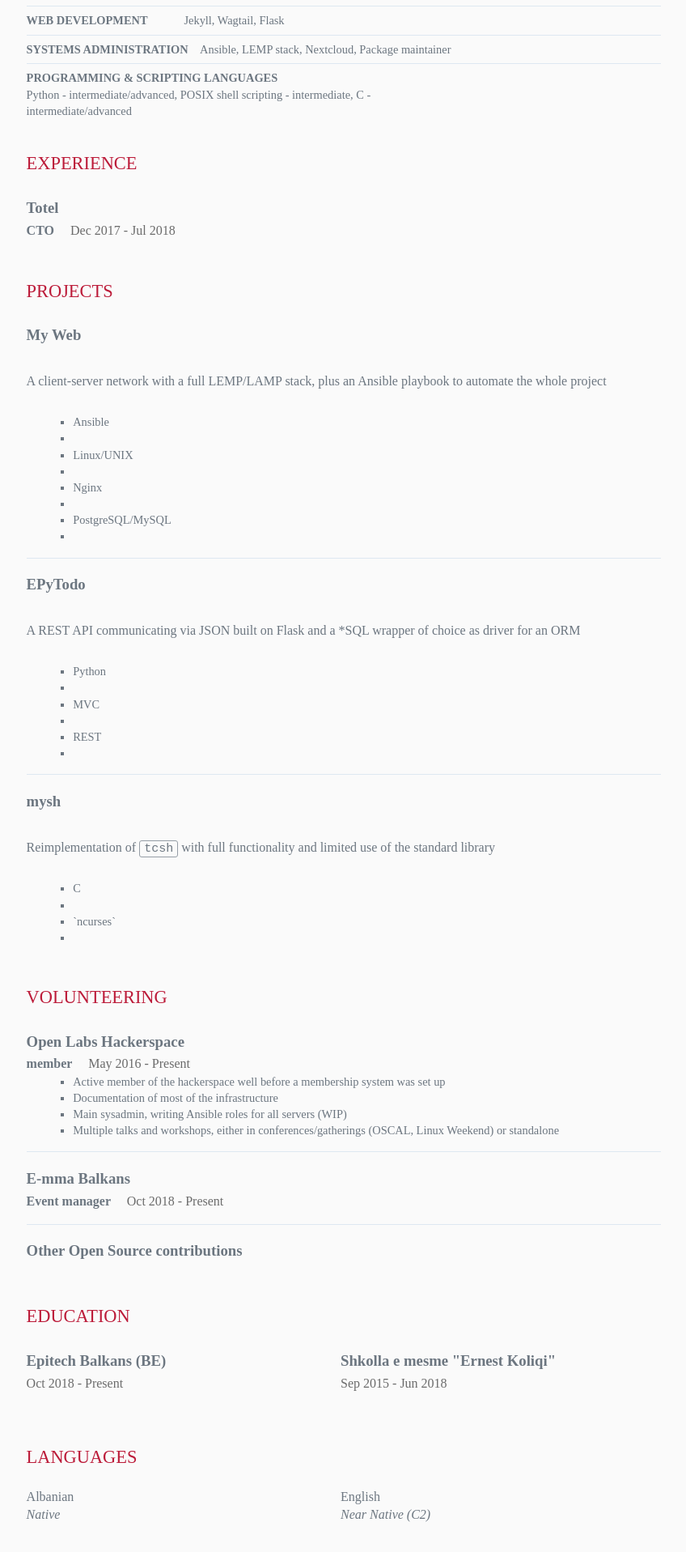
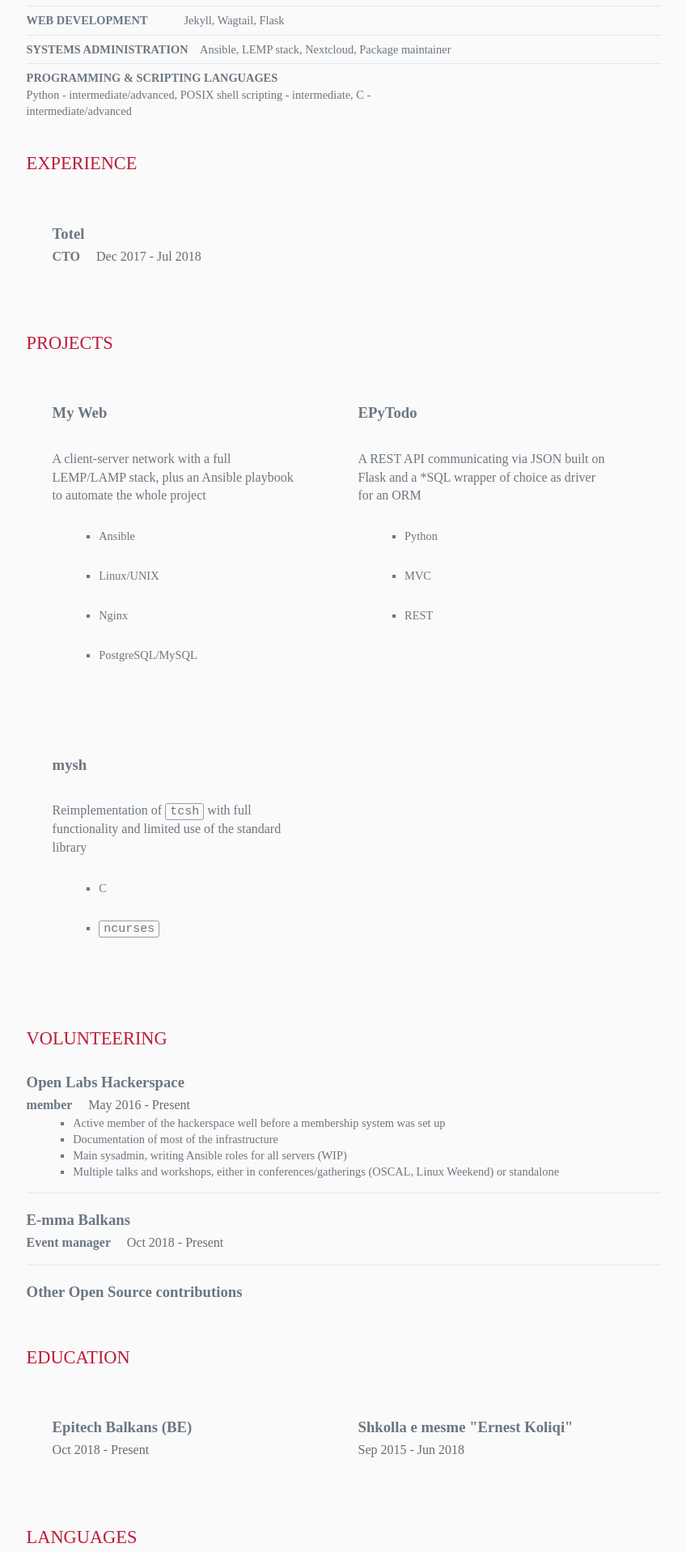
Before and after one commit to alter2000/alter2000.github.io, a Jekyll site: the page built from resume.html, in a window 1280 px wide. Shown: the part 476-2393 px from the top of the page at 81% size, without its empty margins (215-1063 px from the left). Built offline with Jekyll 4.4.1, drawn with Linux system fonts in a browser that asks for light colours.

Commit message:
redo two-column layout

```diff
--- a/assets/css/resume.css
+++ b/assets/css/resume.css
@@ -113,24 +113,11 @@
 	vertical-align: top;
 }
 
-#education .item {
+.two-col .item {
 	display: inline-block;
 	vertical-align: top;
-	width: 49.5%;
-	border-bottom: 0;
-}
-
-#languages .item {
-	display: inline-block;
-	vertical-align: top;
-	width: 49.5%;
-	border-bottom: 0;
-}
-
-#interests .item {
-	display: inline-block;
-	vertical-align: top;
-	width: 49.5%;
+	margin: 2em;
+	width: 40%;
 	border-bottom: 0;
 }
 
--- a/resume.html
+++ b/resume.html
@@ -70,7 +70,7 @@
 {%- endif -%}
 
 {%- if rs.work -%}
-<section class="experience">
+<section class="experience two-col">
   <h2>Experience</h2>
   {%- for work in rs.work -%}
   <section class="item">
@@ -97,7 +97,7 @@
 {%- endif -%}
 
 {%- if rs.projects -%}
-<section class="experience">
+<section class="experience two-col" id="projects">
   <h2>Projects</h2>
   {%- for proj in rs.projects -%}
   <section class="item">
@@ -108,7 +108,7 @@
     </header>
     {%- if proj.summary -%}<div class="summary"><p>{{ proj.summary | markdownify }}</p></div>{%- endif -%}
     {%- if proj.highlights -%} <ul class="highlights">
-      {%- for hl in proj.highlights -%} <li>{{ hl }}<li> {%- endfor -%}
+      {%- for hl in proj.highlights -%} <li>{{ hl | markdownify }}</li> {%- endfor -%}
     </ul> {%- endif -%}
   </section>
   {%- endfor -%}
@@ -142,7 +142,7 @@
 {%- endif -%}
 
 {%- if rs.education -%}
-<section id="education">
+<section id="education" class="two-col">
   <h2>Education</h2>
   {%- for edu in rs.education -%}
   <div class="item">
@@ -185,7 +185,7 @@
 {%- endif -%}
 
 {%- if rs.languages -%}
-<section id="languages">
+<section id="languages" class="two-col">
   <h2>Languages</h2>
   {%- for lang in rs.languages -%}
   <div class="item">
@@ -197,7 +197,7 @@
 {%- endif -%}
 
 {%- if rs.interests -%}
-<section id="interests">
+<section id="interests" class="two-col">
   <h2>Interests</h2>
   {%- for inter in rs.interests -%}
   <div class="item">
@@ -211,7 +211,7 @@
 {%- endif -%}
 
 {%- if rs.references -%}
-<section id="references">
+<section id="references" class="two-col">
   <h2>References</h2>
   {%- for ref in rs.references -%}
   <div class="item">
```
